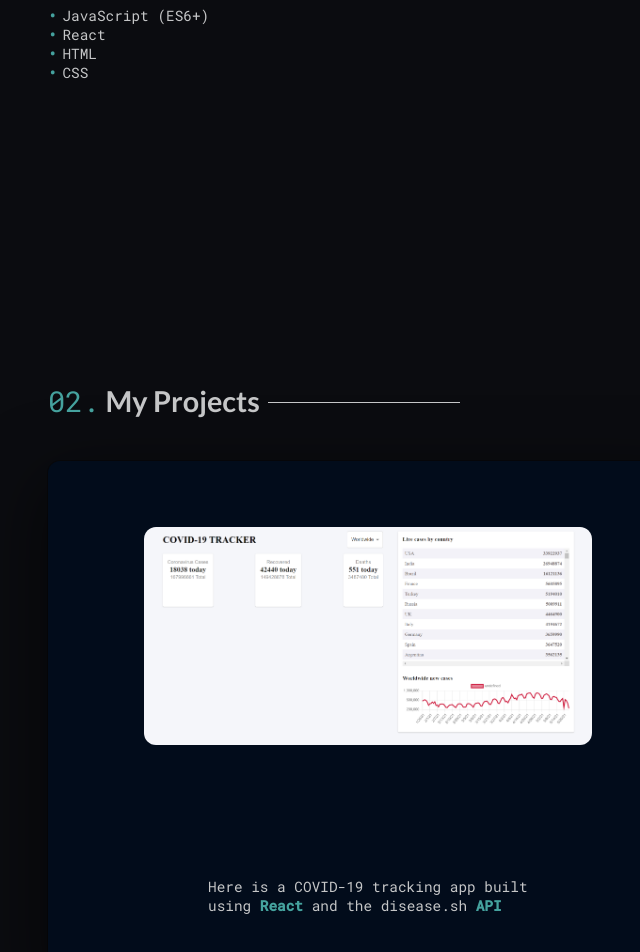
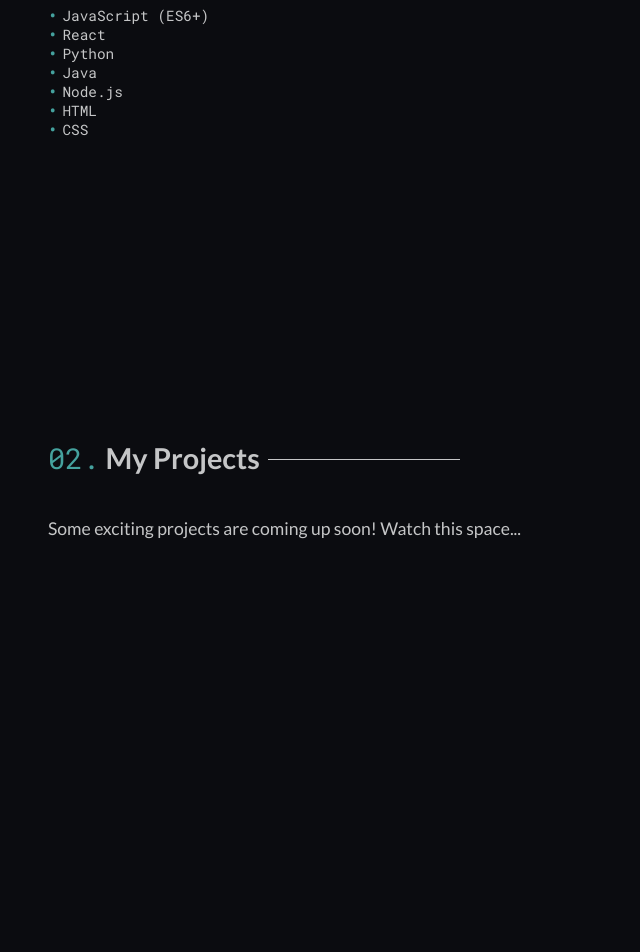
Before and after one commit to anikachoudhury/website-portfolio, a React (Create React App) app: page / in a window 1280 px wide. Shown: the part 990-1942 px from the top of the page, without its empty margins (272-912 px from the left). After the commit the page ends 1679 px from the top, so only its background shows below. Built offline with nearby package versions, Linux system fonts and the light colour scheme.

Commit message:
updated projects

```diff
--- a/src/components/About.js
+++ b/src/components/About.js
@@ -13,6 +13,9 @@ function About() {
                     <ul className="tech-list">
                         <li>JavaScript (ES6+)</li>
                         <li>React</li>
+                        <li>Python</li>
+                        <li>Java</li>
+                        <li>Node.js</li>
                         <li>HTML</li>
                         <li>CSS</li>
                     </ul>
--- a/src/components/Projects.js
+++ b/src/components/Projects.js
@@ -7,14 +7,15 @@ function Projects() {
         <div className="Projects">
             <div className="numbered-heading-two"><span id="numbered-heading-number">02.</span> My Projects</div>
 
-            <a href="https://covid-tracker-three-umber.vercel.app/" target="_blank" rel="noreferrer">
+            {/* <a href="https://covid-tracker-three-umber.vercel.app/" target="_blank" rel="noreferrer">
                 <div className="Projects-cards">
                     <img src={covid} alt="a covid-19 tracker"></img>
                     <div className="Projects-cards-text">
                         Here is a COVID-19 tracking app built using <span>React</span> and the disease.sh <span>API</span>
                     </div>
                 </div>
-            </a>
+            </a> */}
+            <h4>Some exciting projects are coming up soon! Watch this space...</h4>
         </div>
     );
 };
```
